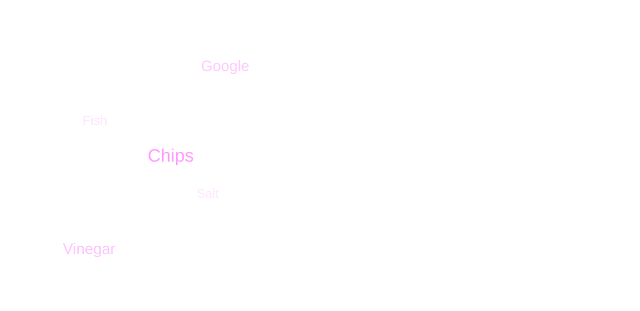
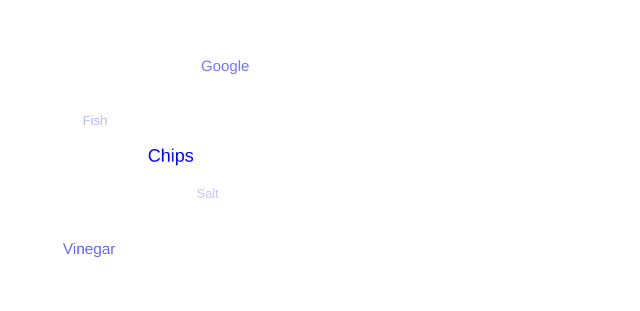
Before and after one commit to gzimbric/100things-project, a plain HTML site: page index.html in a window 1280 px wide. Shown: the whole page, without its empty margins (0-640 px from the left). Drawn offline with Linux system fonts and the light colour scheme.

Commit message:
build #1
-changed text color

```diff
--- a/index.html
+++ b/index.html
@@ -4,14 +4,10 @@
     <meta charset="UTF-8">
     <script src="tagcanvas.min.js" type="text/javascript"></script>
     <script type="text/javascript">
-        var options = {
-            textColour: '#26268d',
-            textHeight: 30,
-            depth: 0.99
-        };
         window.onload = function() {
+            TagCanvas.textColour = "#00f"
         try {
-      TagCanvas.Start('myCanvas');
+            TagCanvas.Start('myCanvas');
     } catch(e) {
       // something went wrong, hide the canvas container
       document.getElementById('myCanvasContainer').style.display = 'none';
```
